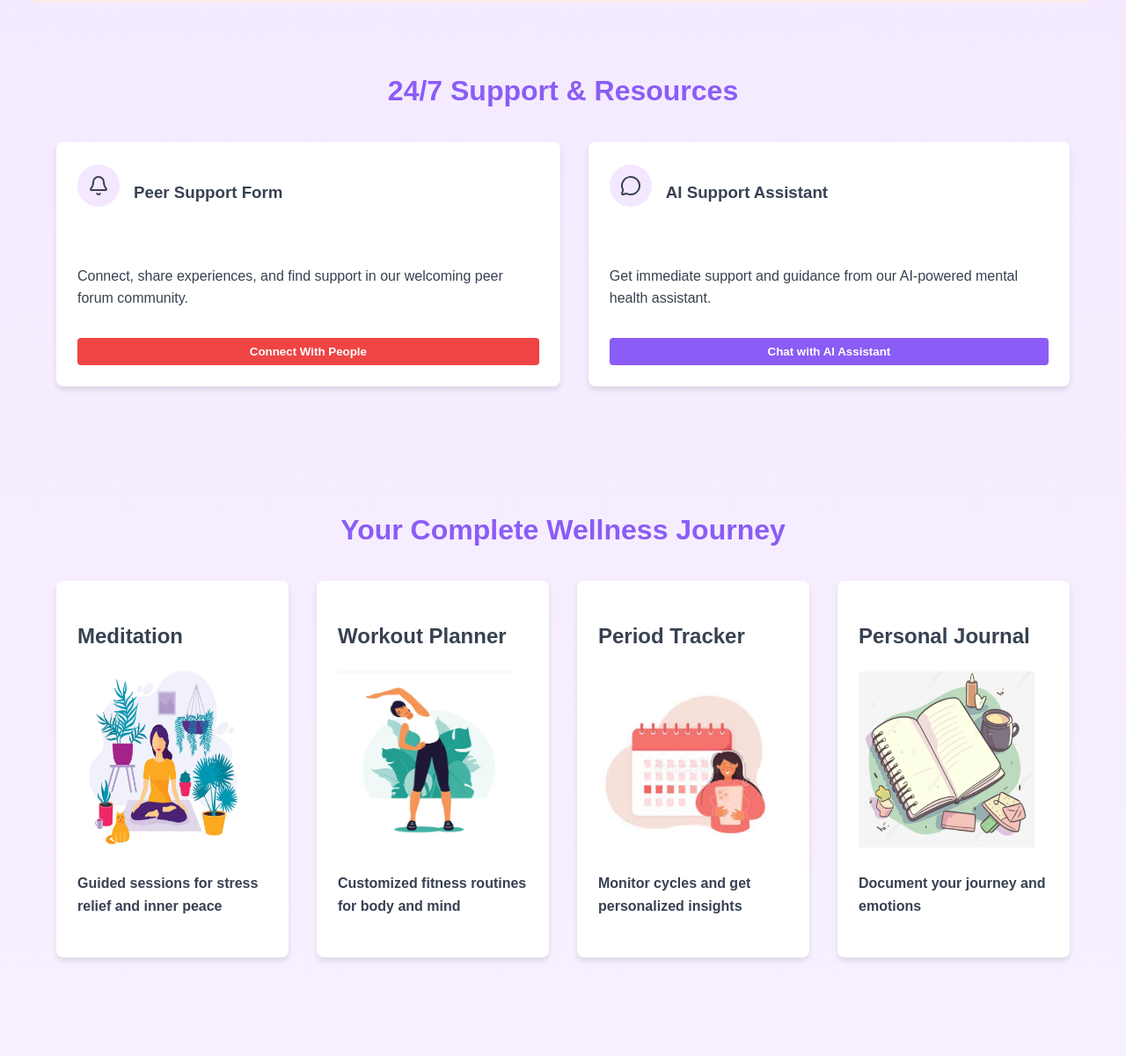
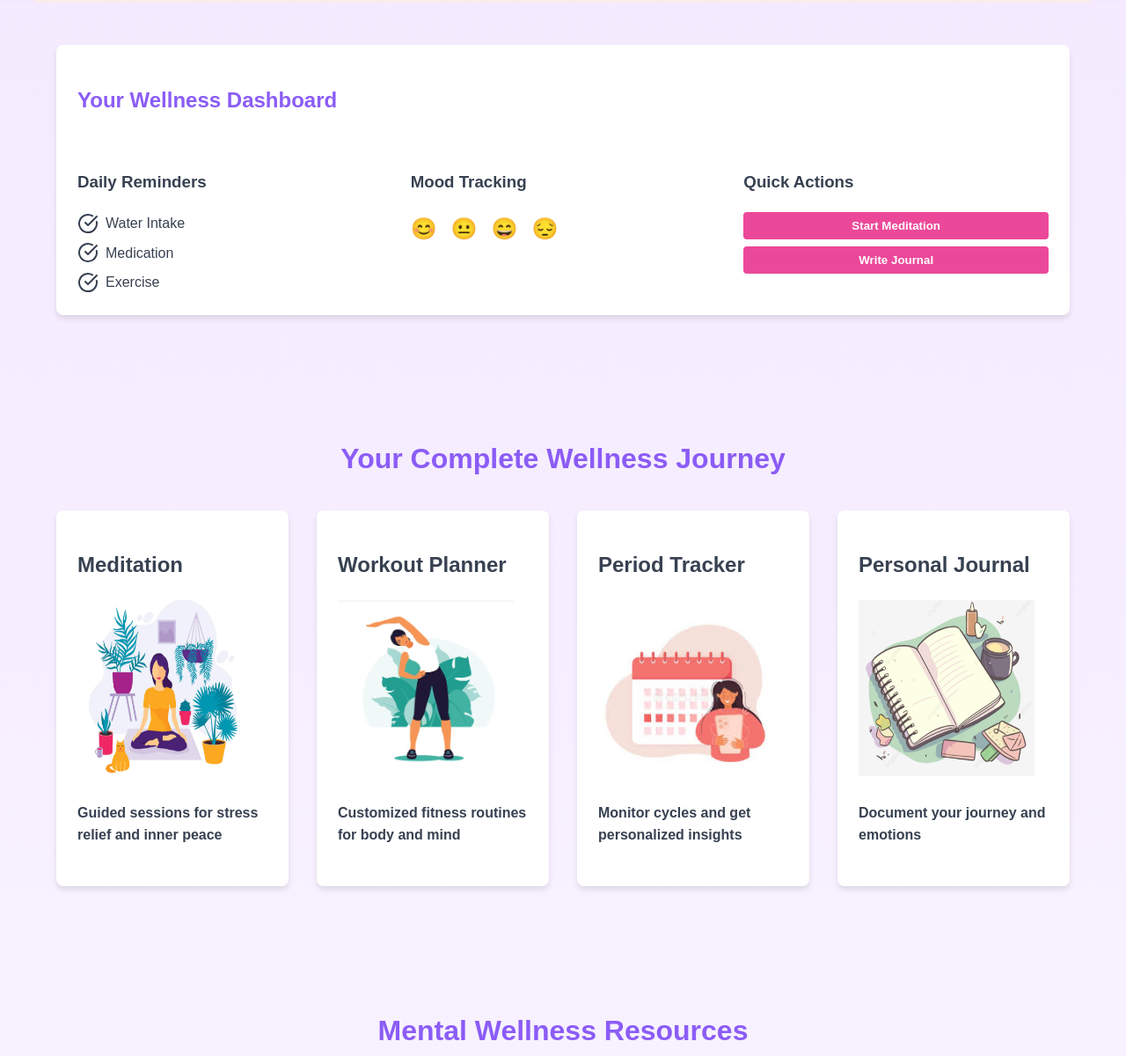
Before and after one commit to PrathamR015/EmpowerHer, a website: page newhtmltry/index.html in a window 1280 px wide. Shown: the part 467-1667 px from the top of the page at 88% size. Drawn offline with nearby package versions, Linux system fonts and the light colour scheme.

Commit message:
Update index.html

```diff
--- a/newhtmltry/index.html
+++ b/newhtmltry/index.html
@@ -387,7 +387,7 @@
                     <button class="btn btn-ghost">Community</button>
                     <button class="btn btn-ghost">Wellness</button>
                     <button class="btn btn-ghost">About Us</button>
-                    <button class="btn btn-primary">Get Started</button>
+                    <button onclick="window.location.href = './login.html'" class="btn btn-primary">Get Started</button>
                 </div>
             </nav>
         </div>
@@ -433,74 +433,6 @@
     <div class="wellness-platform">
 
 
-        <!-- Emergency Support Section -->
-        <section class="container section">
-            <h2 class="section-title">24/7 Support & Resources</h2>
-            <div class="flex-row">
-                <div class="card">
-                    <div class="card-content">
-                        <div class="icon-title">
-                            <div class="icon-bg">
-                                <i data-lucide="bell"></i>
-                            </div>
-                            <h3>Peer Support Form</h3>
-                        </div>
-                        <p>Connect, share experiences, and find support in our welcoming peer forum community.</p>
-                        <button class="btn btn-danger">Connect With People</button>
-                    </div>
-                </div>
-                <div class="card">
-                    <div class="card-content">
-                        <div class="icon-title">
-                            <div class="icon-bg">
-                                <i data-lucide="message-circle"></i>
-                            </div>
-                            <h3>AI Support Assistant</h3>
-                        </div>
-                        <p>Get immediate support and guidance from our AI-powered mental health assistant.</p>
-                        <button class="btn btn-primary">Chat with AI Assistant</button>
-                    </div>
-                </div>
-            </div>
-        </section>
-
-        <!-- Wellness Journey Section -->
-
-        <section id="features" class="container section bg-white">
-            <h2 class="section-title">Your Complete Wellness Journey</h2>
-            <div class="grid-4">
-                <a href="meditation.html" class="card wellness-card">
-                    <h2>Meditation</h2>
-                    <img src="MED.png" alt="Meditation" class="wellness-card-image" width="200px" height="200px">
-                    <div class="card-content wellness-card-content">
-                        <h4>Guided sessions for stress relief and inner peace</h4>
-                    </div>
-                </a>
-                <a href="exerscise.png" class="card wellness-card">
-                    <h2>Workout Planner</h2>
-                    <img src="exerscise.png" alt="Exercise & Yoga" class="wellness-card-image" width="200px" height="200px">
-                    <div class="card-content wellness-card-content">
-                        <h4>Customized fitness routines for body and mind</h4>
-                    </div>
-                </a>
-                <a href="period-tracker.html" class="card wellness-card">
-                    <h2>Period Tracker</h2>
-                    <img src="period_tracker.png" alt="Period Tracker" class="wellness-card-image" width="200px" height="200px">
-                    <div class="card-content wellness-card-content">
-                        <h4>Monitor cycles and get personalized insights</h4>
-                    </div>
-                </a>
-                <a href="journal.html" class="card wellness-card">
-                    <h2>Personal Journal</h2>
-                    <img src="journal.png" alt="Personal Journal" class="wellness-card-image" width="200px" height="200px">
-                    <div class="card-content wellness-card-content">
-                        <h4>Document your journey and emotions</h4>
-                    </div>
-                </a>
-            </div>
-        </section>
-
-
         <!-- Wellness Dashboard -->
         <section class="container section">
             <div class="card">
@@ -527,10 +459,10 @@
                         <div>
                             <h3>Mood Tracking</h3>
                             <div class="mood-tracker">
-                                <span class="emoji">😊</span>
-                                <span class="emoji">😐</span>
-                                <span class="emoji">😄</span>
-                                <span class="emoji">😔</span>
+                                <span onclick="alert('Glad to see you smiling 😊')" class="emoji">😊</span>
+                                <span onclick="alert('We hope this will change in 5 mins 😄')" class="emoji">😐</span>
+                                <span onclick="alert('Keep Laughing... Good for health 😊')" class="emoji">😄</span>
+                                <span onclick="alert('We are here to uplift your mood 😄')" class="emoji">😔</span>
                             </div>
                         </div>
                         <div>
@@ -544,6 +476,44 @@
                 </div>
             </div>
         </section>
+        <!-- Wellness Journey Section -->
+
+        <section id="features" class="container section bg-white">
+            <h2 class="section-title">Your Complete Wellness Journey</h2>
+            <div class="grid-4">
+                <a href="meditation.html" class="card wellness-card">
+                    <h2>Meditation</h2>
+                    <img src="MED.png" alt="Meditation" class="wellness-card-image" width="200px" height="200px">
+                    <div class="card-content wellness-card-content">
+                        <h4>Guided sessions for stress relief and inner peace</h4>
+                    </div>
+                </a>
+                <a href="./workout_planner.html" class="card wellness-card">
+                    <h2>Workout Planner</h2>
+                    <img src="exerscise.png" alt="Exercise & Yoga" class="wellness-card-image" width="200px" height="200px">
+                    <div class="card-content wellness-card-content">
+                        <h4>Customized fitness routines for body and mind</h4>
+                    </div>
+                </a>
+                <a href="./Period_tracker.html" class="card wellness-card">
+                    <h2>Period Tracker</h2>
+                    <img src="period_tracker.png" alt="Period Tracker" class="wellness-card-image" width="200px" height="200px">
+                    <div class="card-content wellness-card-content">
+                        <h4>Monitor cycles and get personalized insights</h4>
+                    </div>
+                </a>
+                <a href="journal.html" class="card wellness-card">
+                    <h2>Personal Journal</h2>
+                    <img src="journal.png" alt="Personal Journal" class="wellness-card-image" width="200px" height="200px">
+                    <div class="card-content wellness-card-content">
+                        <h4>Document your journey and emotions</h4>
+                    </div>
+                </a>
+            </div>
+        </section>
+
+
+
         <!-- Resources Section -->
         <section class="container section">
             <h2 class="section-title">Mental Wellness Resources</h2>
```
